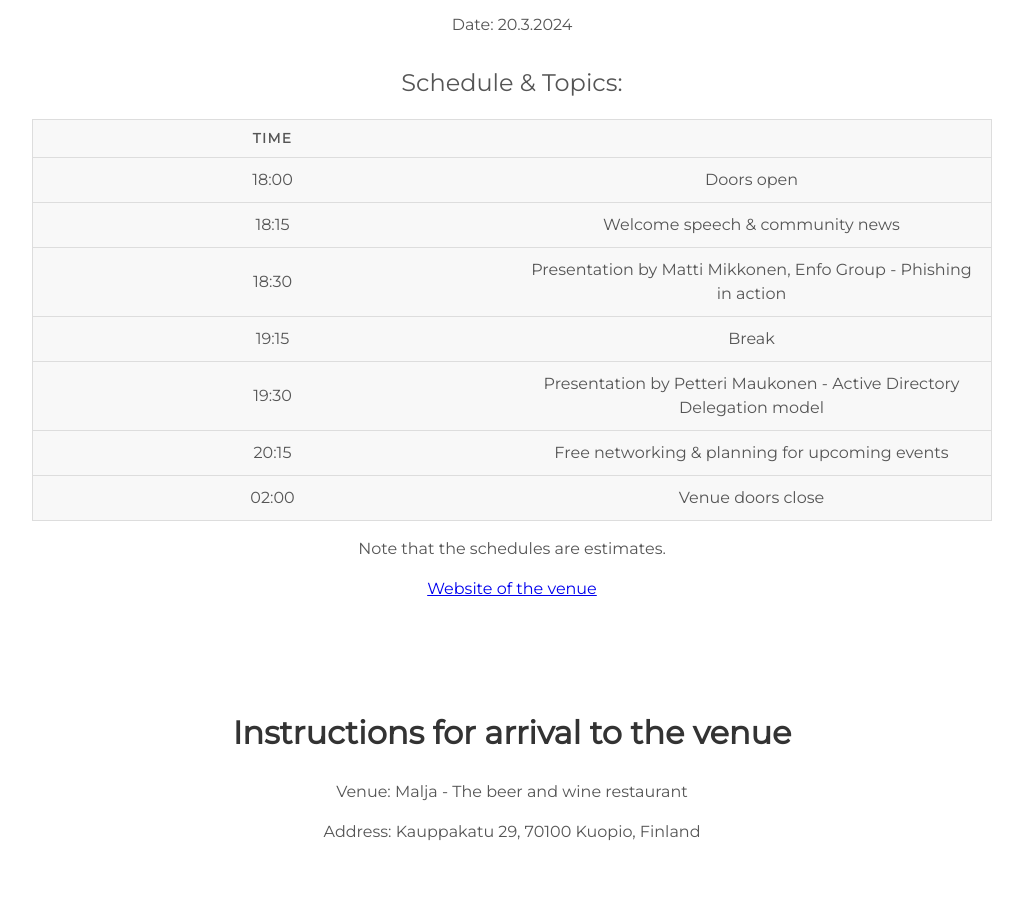
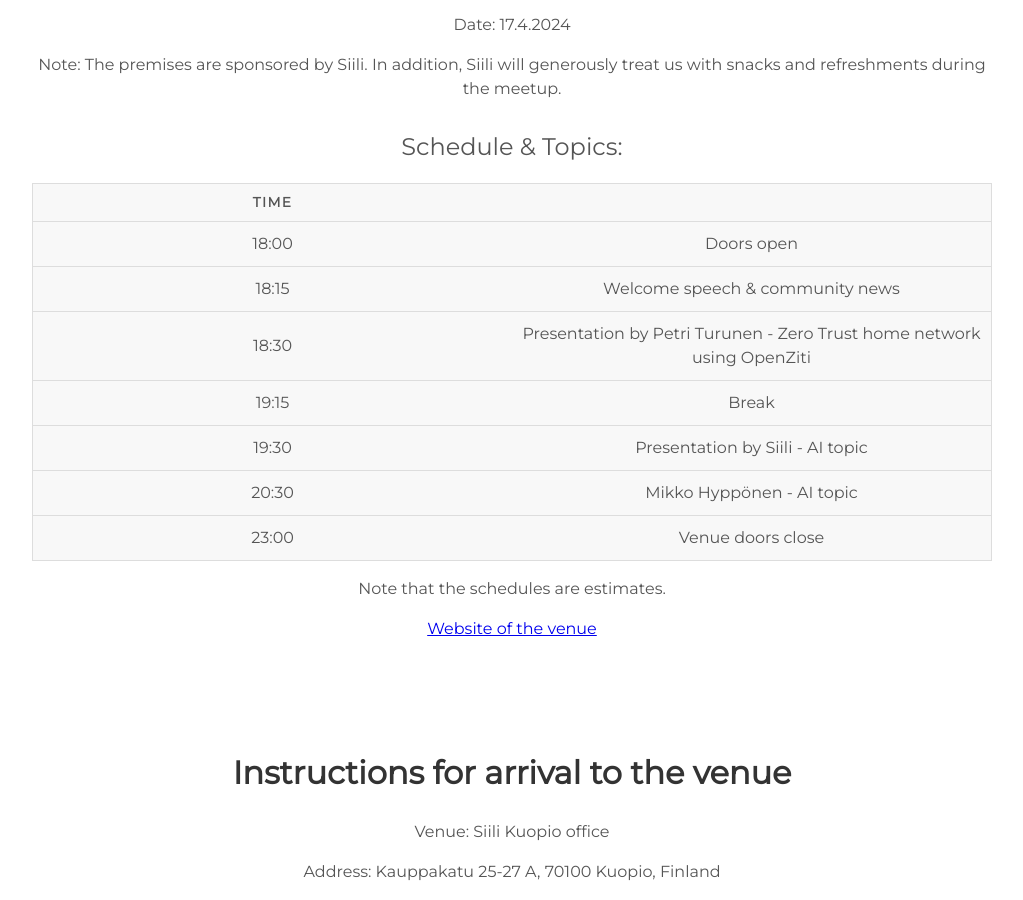
Before and after one commit to kuosec/kuosec.github.io, a Jekyll site: the page built from index.html, in a window 1280 px wide and 900 px high, scrolled down 1852 px. Shown: the whole window, without its empty margins (128-1151 px from the left). Built offline with Jekyll 4.4.1, drawn with Linux system fonts in a browser that asks for light colours; some of the changed text lies outside the part shown.

Commit message:
Added April and May events for 2024

```diff
--- a/_includes/projects.html
+++ b/_includes/projects.html
@@ -1,7 +1,78 @@
 <div class="user-details">
 
   <h1>Upcoming Events </h1>
+    <div class="event">
+    <h2>KuoSec Community Meetup - April 2024</h2>
+    <p>Venue: Siili Kuopio office</p>
+    <p>Address: Kauppakatu 25-27 A, 70100 Kuopio, Finland</p>
+    <p>Date: 17.4.2024</p>
+    <p>Note: The premises are sponsored by Siili. In addition, Siili will generously treat us with snacks and refreshments during the meetup.</p>
+
+    <table>
+      <caption>Schedule & Topics:</caption>
+      <thead>
+        <tr>
+          <th scope="col">Time</th>
+          <th scope="col"></th>
+        </tr>
+      </thead>
+      <tbody>
+        <tr>
+          <td>18:00</td>
+          <td>Doors open</td>
+        </tr>
+        <tr>
+          <td scope="row">18:15</td>
+          <td>Welcome speech & community news</td>
+        </tr>
+        <tr>
+          <td scope="row">18:30</td>
+          <td>Presentation by Petri Turunen - Zero Trust home network using OpenZiti</td>
+        </tr>
+        <tr>
+          <td scope="row">19:15</td>
+          <td>Break</td>
+        </tr>
+        <tr>
+          <td scope="row">19:30</td>
+          <td>Presentation by Siili - AI topic</td>
+        </tr>
+        <tr>
+          <td scope="row">20:30</td>
+          <td>Mikko Hyppönen - AI topic</td>
+        </tr>
+        <tr>
+          <td scope="row">23:00</td>
+          <td>Venue doors close</td>
+        </tr>
+      </tbody>
+    </table>
+    <p>Note that the schedules are estimates.</p>
+
+    <a href="https://www.siili.com/">Website of the venue</a>
+  </div>
+
+  <br>
+  <br>
+
+  <h2>Instructions for arrival to the venue</h2>
   <div class="event">
+    <p>Venue: Siili Kuopio office</p>
+    <p>Address: Kauppakatu 25-27 A, 70100 Kuopio, Finland</p>
+    <p>The entrance is on the Kuninkaankatu side.</p>
+    <a href="https://maps.app.goo.gl/ZyQNMJp8kSiriJ6B6">Google Maps link</a>
+  </div>
+
+  <div class="event">
+    <h2>KuoSec Event - SavoSec - May 2024</h2>
+    <p>Venue: Kuopio, KPY Novapolis CoWork, Microkatu 1M</p>
+    <p>Date: 8.5.2024</p>
+    <p>More info can be found on the event website: <a href="https://savosec.fi">savosec.fi</a></p>
+  </div>
+
+  <!-- Current chronological event history (: -->
+    <!--
+    <div class="event">
     <h2>KuoSec Community Meetup - March 2024</h2>
     <p>Venue: Malja - The beer and wine restaurant</p>
     <p>Address: Kauppakatu 29, 70100 Kuopio, Finland</p>
@@ -66,7 +137,7 @@
 
     <a href="https://www.malja.fi/">Website of the venue</a>
   </div>
-  <!-- Current chronological event history (:-->
+  -->
   <!--
   <div class="event">
     <h2>KuoSec Community Meetup - February 2024</h2>
```
